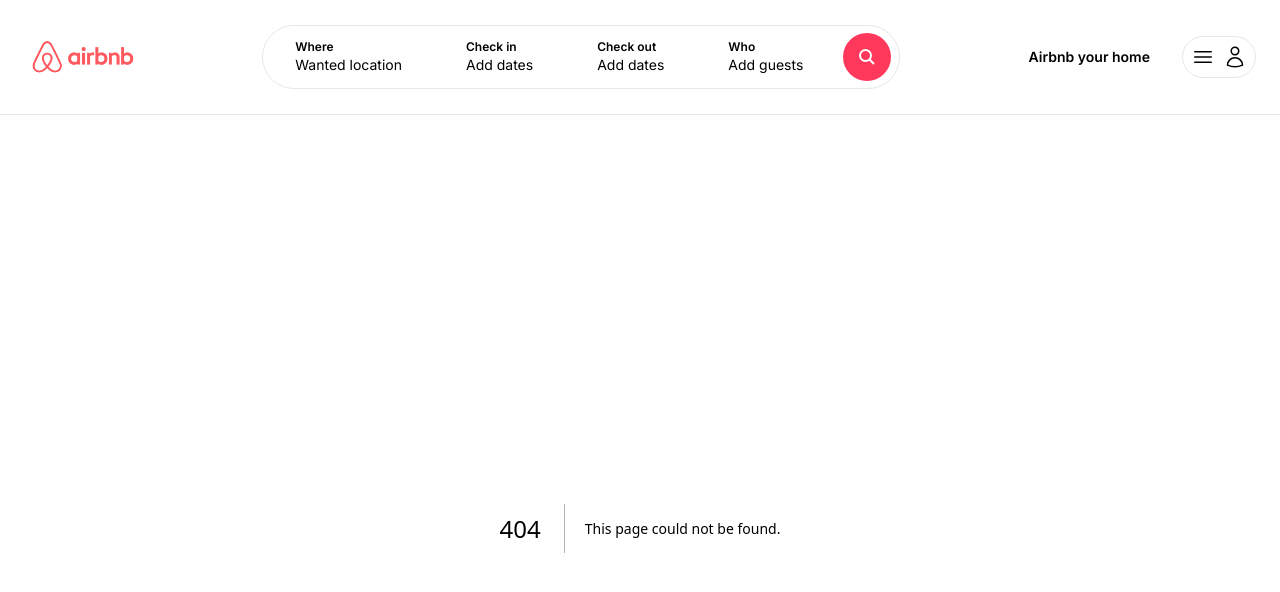
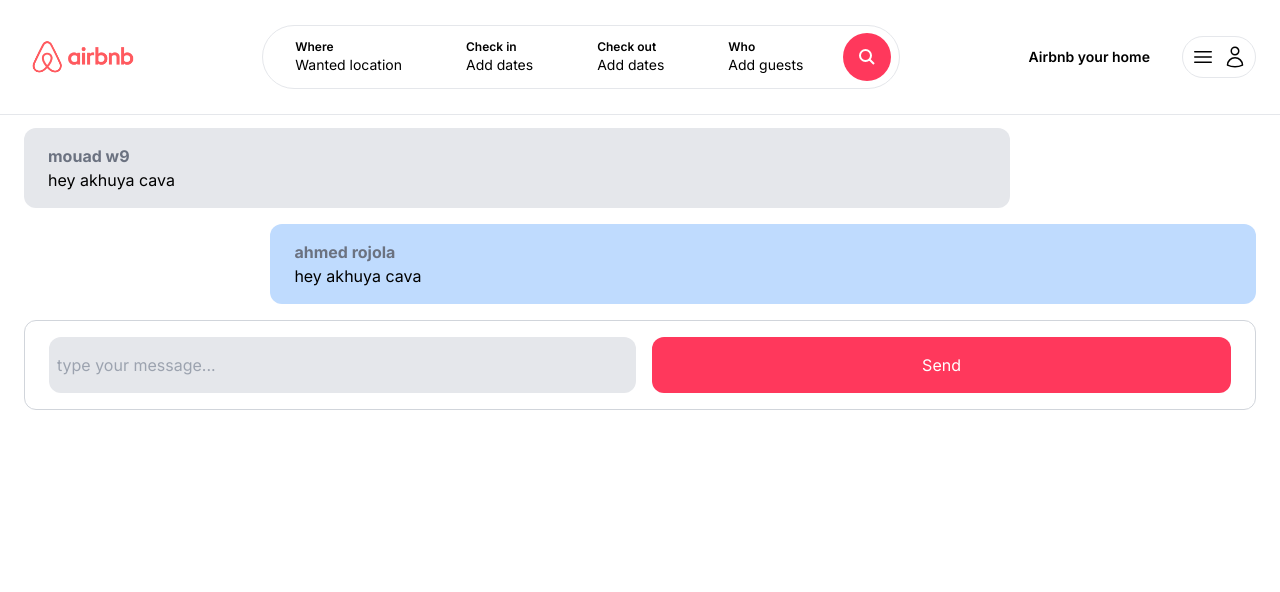
Before and after one commit to BOOPAFZ/airbnb_clone, a Next.js app: page /inbox/1 in a window 1280 px wide. Before the commit this address had no page. Shown: the top 592 px of the page. Built offline with nearby package versions, Linux system fonts and the light colour scheme.

Commit message:
static chat page created

```diff
--- /dev/null
+++ b/app/components/forms/CustomButton.tsx
@@ -0,0 +1,18 @@
+interface CustomButtonProps {
+    label: string;
+    onClick: () => void;
+    className: string;
+}
+
+const CustomButton: React.FC<CustomButtonProps> = ({ label, onClick, className }) => {
+    return (
+        <div
+            onClick={onClick}
+            className={`w-full py-4 bg-airbnb hover:bg-airbnb-dark text-center text-white rounded-xl transition cursor-pointer ${className}`}
+        >
+            {label}
+        </div>
+    );
+};
+
+export default CustomButton;
--- /dev/null
+++ b/app/components/inbox/ConversationDetail.tsx
@@ -0,0 +1,34 @@
+'use client';
+
+import CustomButton from "../forms/CustomButton";
+
+const ConversationDetail = () => {
+    return (
+        <>
+            <div className="max-h-[400px] overflow-auto flex flex-col space-y-4">
+                <div className="w-[80%] py-4 px-6 rounded-xl bg-gray-200">
+                    <p className="font-bold text-gray-500">mouad w9</p>
+                    <p>hey akhuya cava</p>
+                </div>
+                <div className="w-[80%] ml-[20%] py-4 px-6 rounded-xl bg-blue-200">
+                    <p className="font-bold text-gray-500">ahmed rojola</p>
+                    <p>hey akhuya cava</p>
+                </div>
+            </div>
+            <div className="mt-4 py-4 px-6 flex border border-gray-300 space-x-4 rounded-xl">
+                <input
+                    type="text"
+                    placeholder="type your message..."
+                    className="w-full p-2 bg-gray-200 rounded-xl"
+                />
+                <CustomButton
+                    label="Send"
+                    onClick={() => console.log('clicked')}
+                    className='w-[100px]'
+                />
+            </div>
+        </>
+    )
+}
+
+export default ConversationDetail;
--- /dev/null
+++ b/app/inbox/[id]/page.tsx
@@ -0,0 +1,12 @@
+import ConversationDetail from "@/app/components/inbox/ConversationDetail";
+
+
+const ConversationPage = () => {
+    return (
+        <main className="max-w-[1500px] mx-auto px-6 pb-6">
+            <ConversationDetail />
+        </main>
+    )
+}
+
+export default ConversationPage;
```
